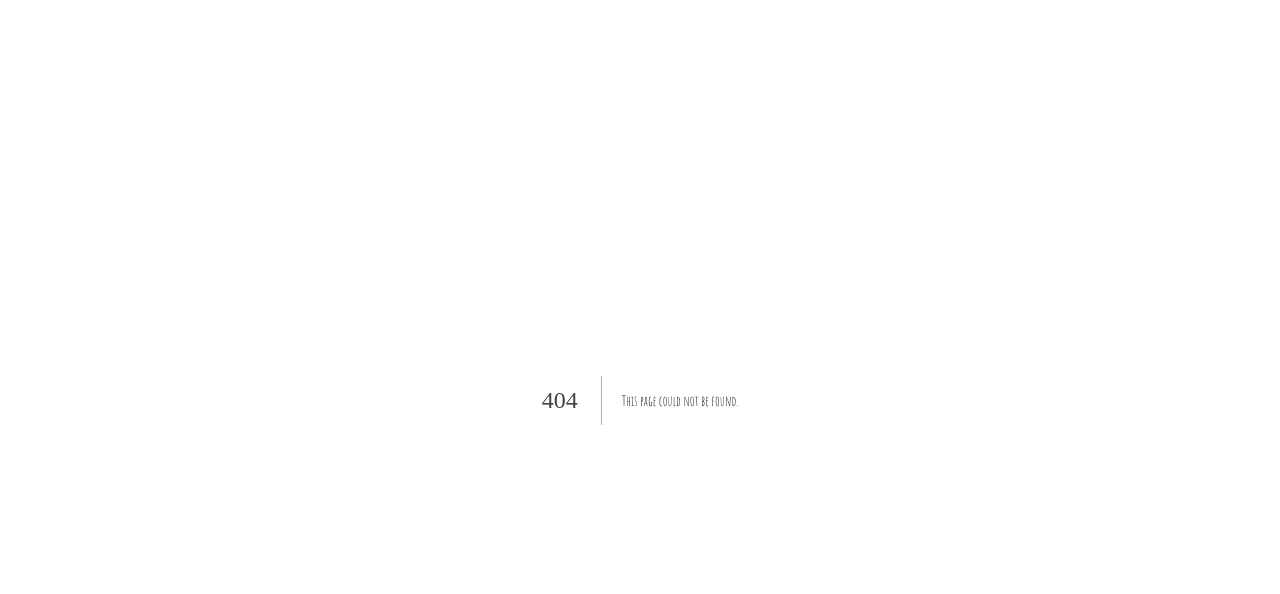
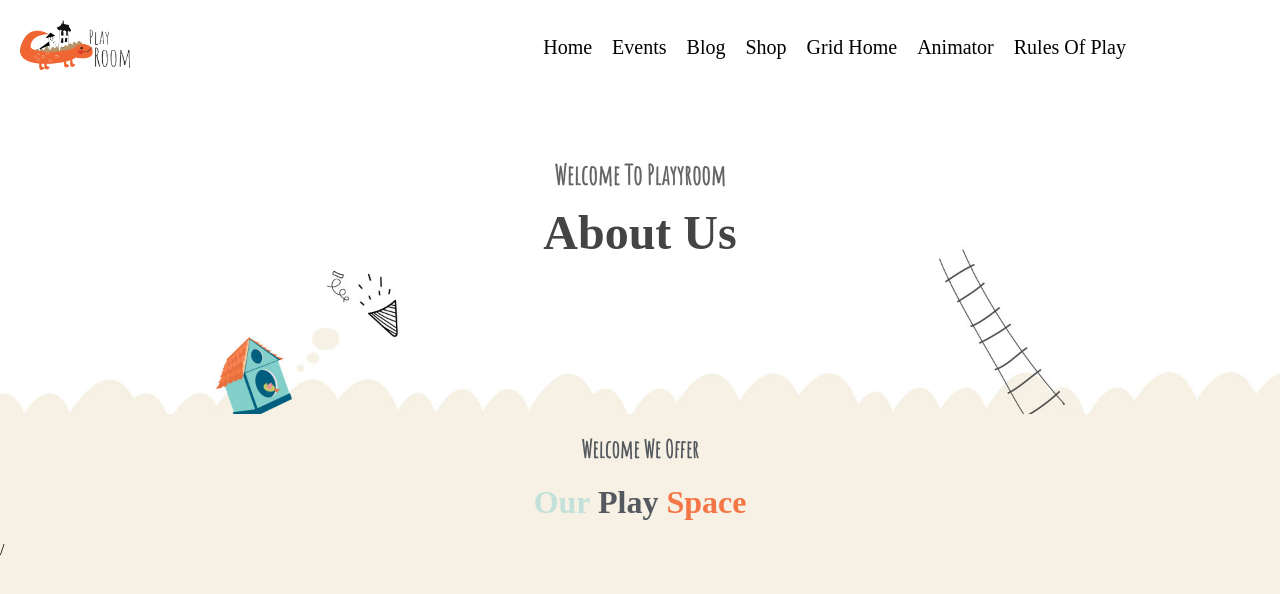
Before and after one commit to girish78678/playroom, a Next.js app: page /about-us in a window 1280 px wide. Before the commit this address had no page. Shown: the top 594 px of the page. Built offline with nearby package versions, Linux system fonts and the light colour scheme; a web font is replaced by a local one.

Commit message:
update hero section

```diff
--- a/src/components/Header.js
+++ b/src/components/Header.js
@@ -1,62 +1,81 @@
 import Link from "next/link";
 import Head from "next/head.js";
 const Header = () => {
-  return(
+  return (
     <header>
-        <nav>
+      <nav>
         <div className="navbar">
           <div className="logo">
             <Link href="/">
               <img src="images/homepage/header-logo.png" alt="Logo" />
             </Link>
           </div>
+          <div id="mySidepanel" class="sidepanel">
+            <a href="javascript:void(0)" class="closebtn" onclick="closeNav()">
 
-          <div id="mySidepanel" class="sidepanel">
-                    <a href="javascript:void(0)" class="closebtn" onclick="closeNav()">×</a>
-                    <a class="no--border" href="#home">Home</a>
-                    <a href="#" class="nav-link">Pages</a>
-                    <a href="#" class="nav-link">Events </a>
-                    <a href="#" class="nav-link"> Blog</a>
-                    <a href="#" class="nav-link"> Shop</a>
-                    <a href="#" class="nav-link"> Landing</a>
-                </div>
-                <button class="openbtn"> ☰ </button>
 
+            </a>
+            <a class="no--border" href="#home">
+
+              Home
+            </a>
+            <a href="#" class="nav-link">
+
+              Pages
+            </a>
+            <a href="#" class="nav-link">
+
+              Events
+            </a>
+            <a href="#" class="nav-link">
+
+              Blog
+            </a>
+            <a href="#" class="nav-link">
+
+              Shop
+            </a>
+            <a href="#" class="nav-link">
+
+              Landing
+            </a>
+          </div>
+          <button class="openbtn"> ☰ </button>
           <div className="nav-links">
-            < ul className = "no-bullets">
+            <ul className="no-bullets">
               <li>
-                <Link href="/">Home</Link>
+                <Link href="/"> Home </Link>
               </li>
               <li>
-                <Link href="/pages">Pages</Link>
+                <Link href="/pages"> Pages </Link>
               </li>
               <li>
-                <Link href="/events">Events</Link>
+                <Link href="/events"> Events </Link>
               </li>
               <li>
-                <Link href="/blog">Blog</Link>
+                <Link href="/blog"> Blog </Link>
               </li>
               <li>
-                <Link href="/shop">Shop</Link>
+                <Link href="/shop"> Shop </Link>
               </li>
               <li>
-                <Link href="/landing">Landing</Link>
+                <Link href="/about-us"> About us</Link>
               </li>
               <li>
-                <Link href="/grid-view">Grid Home</Link>
+                <Link href="/grid-view"> Grid Home </Link>
               </li>
               <li>
-                <Link href="/animator">Animator</Link>
+                <Link href="/animator"> Animator </Link>
               </li>
               <li>
-                <Link href="/rules--of--play">Rules Of Play</Link>
+                <Link href="/rules--of--play"> Rules Of Play </Link>
               </li>
             </ul>
           </div>
         </div>
       </nav>
-      </header>
-  )
-    };
+    </header>
+  );
+};
 
-    export default Header;
+export default Header;
--- /dev/null
+++ b/src/pages/about-us.js
@@ -0,0 +1,88 @@
+import Head from "next/head";
+import Image from "next/image";
+import styles from "@/styles/Home.module.css";
+import Link from "next/link";
+import Header from "@/components/Header";
+import dynamic from "next/dynamic";
+import Footer from "../components/Footer";
+export default function ROP() {
+  return (
+    <>
+      <Head>
+        <title> playroom - kids Theme </title>
+        <meta name="description" content="Generated by create next app" />
+        <meta name="viewport" content="width=device-width, initial-scale=1" />
+        <link rel="icon" href="/favicon.ico" />
+      </Head>
+      <main className="ROP">
+        <header>
+        <div className="navbar navbar-grid">
+           <div className="logo">
+            <Link href="/">
+              <img src="images/homepage/header-logo.png" alt="Logo" />
+            </Link>
+            </div>
+
+            <div id="mySidepanel" className="sidepanel">
+              <a href="javascript:void(0)" className="closebtn" onClick={() => closeNav()}>×</a>
+              <a className="no--border" href="#home">Home</a>
+              <a href="#" className="nav-link">Pages</a>
+              <a href="#" className="nav-link">Events </a>
+              <a href="#" className="nav-link">Blog</a>
+              <a href="#" className="nav-link">Shop</a>
+              <a href="#" className="nav-link">Landing</a>
+              </div>
+             <button className="openbtn open-btn-grid" onClick={() => openNav()}>...</button>
+            </div>
+        <div className="navbar navbar--ROP">
+          <div className="logo">
+            <Link href="/">
+              <img src="images/homepage/header-logo.png" alt="Logo" />
+            </Link>
+          </div>
+
+            <div className="nav-links">
+            <ul className="no-bullets">
+              <li>
+                <Link href="/">Home</Link>
+              </li>
+
+              <li>
+                <Link href="/events">Events</Link>
+              </li>
+              <li>
+                <Link href="/blog">Blog</Link>
+              </li>
+              <li>
+                <Link href="/shop">Shop</Link>
+              </li>
+              <li>
+                <Link href="/grid-view">Grid Home</Link>
+              </li>
+              <li>
+                <Link href="/animator">Animator</Link>
+              </li>
+              <li>
+                <Link href="/rules--of--play">Rules Of Play</Link>
+              </li>
+            </ul>
+            </div>
+            </div>
+
+        </header>
+        <div className="ROP--hero">
+          <p> Welcome To Playyroom </p>
+           <h1>About Us </h1>
+        </div>
+        <div className="fun-center">
+          <h2> Welcome We Offer</h2>
+          <h1>
+            <span className="first-color"> Our </span>
+            <span className="second-color"> Play </span>
+            <span className="third-color"> Space </span>
+          </h1>
+          </div>/
+          </main>
+          </>
+  );
+}
```
Also changed, not shown: src/pages/animator.js (+3 -4 lines).
